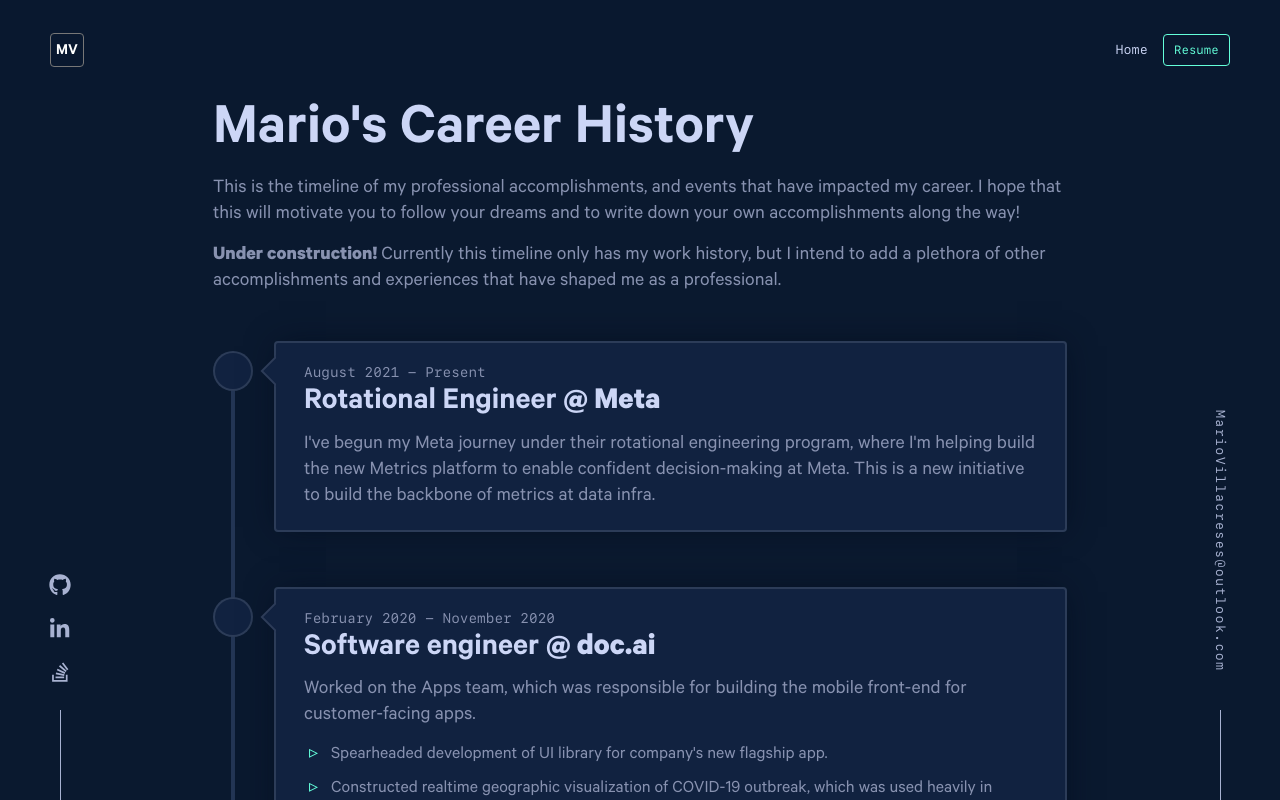
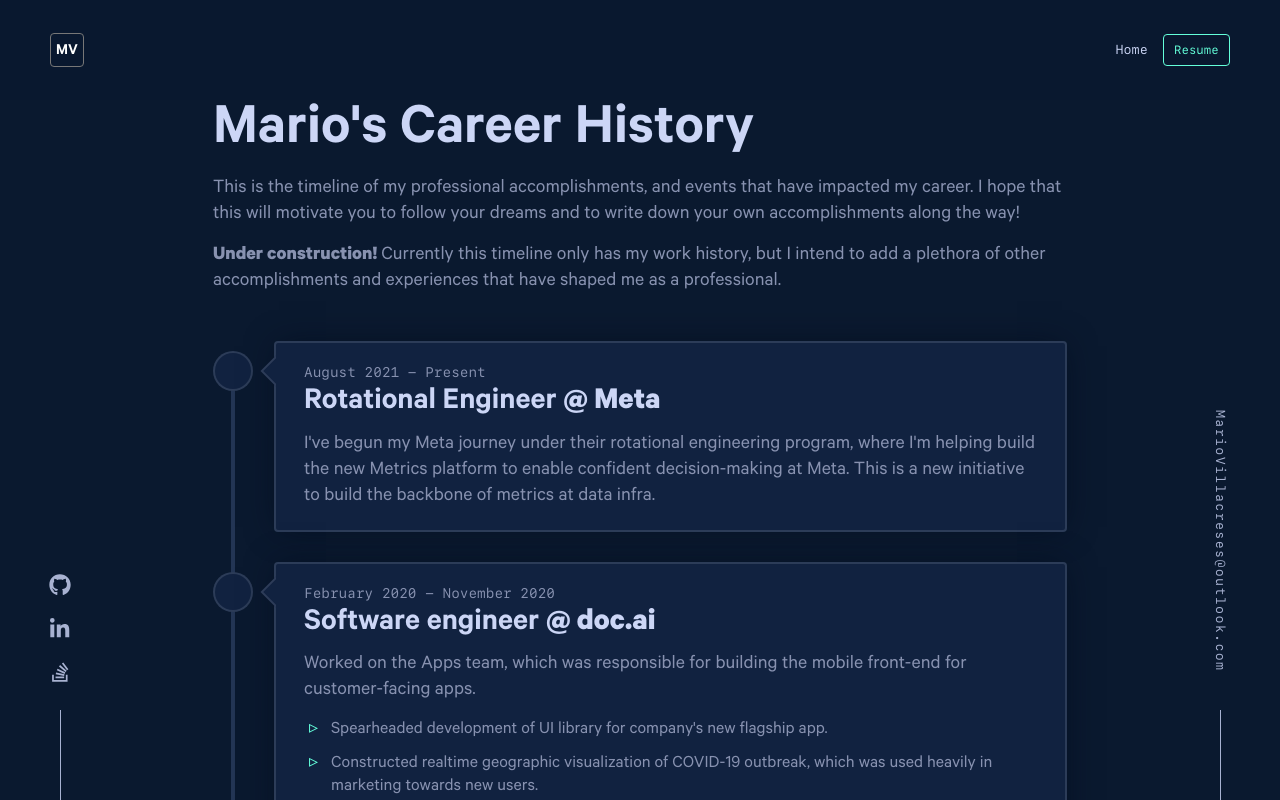
Before and after one commit to villacreses/personal-site-v2, a Next.js app: page /timeline in a window 1280 px wide. Shown: the top 800 px of the page. Built offline with nearby package versions, Linux system fonts and the light colour scheme.

Commit message:
Create green-pale var & tweak animation

```diff
--- a/src/components/Timeline.module.scss
+++ b/src/components/Timeline.module.scss
@@ -9,14 +9,14 @@ $grid-top-row-height: 10px;
   background-color: var(--navy-light);
 
   li:hover & {
-    border-color: var(--green);
+    border-color: var(--green-pale);
   }
 }
 
 %hover-animate {
   transition: var(--transition);
   li:hover & {
-    transform: translateY(-1px);
+    transform: translateY(-2px);
   }
 }
 
@@ -67,7 +67,7 @@ $grid-top-row-height: 10px;
     @include mobile-portrait {
       height: $triangle_size * 1.5;
       width: $triangle_size * 1.5;
-      margin-right: -$triangle_size * 2/3;
+      margin-right: -$triangle_size;
     }
   }
 }
@@ -85,7 +85,7 @@ $grid-top-row-height: 10px;
   margin-bottom: 0;
   padding: 0 0 var(--fz-h1);
 
-  row-gap: 55px;
+  row-gap: 30px;
 
   @include mobile-portrait {
     margin-left: -10px;
--- a/src/styles/globals.scss
+++ b/src/styles/globals.scss
@@ -18,6 +18,8 @@
   /* Colors */
   --green: #64ffda;
   --green-tint: rgba(100, 255, 218, 0.1);
+  --green-pale: #56aaa5;
+
   --white: #e6f1ff;
 
   --slate-shadow: rgba(73, 86, 112, .5);
```
